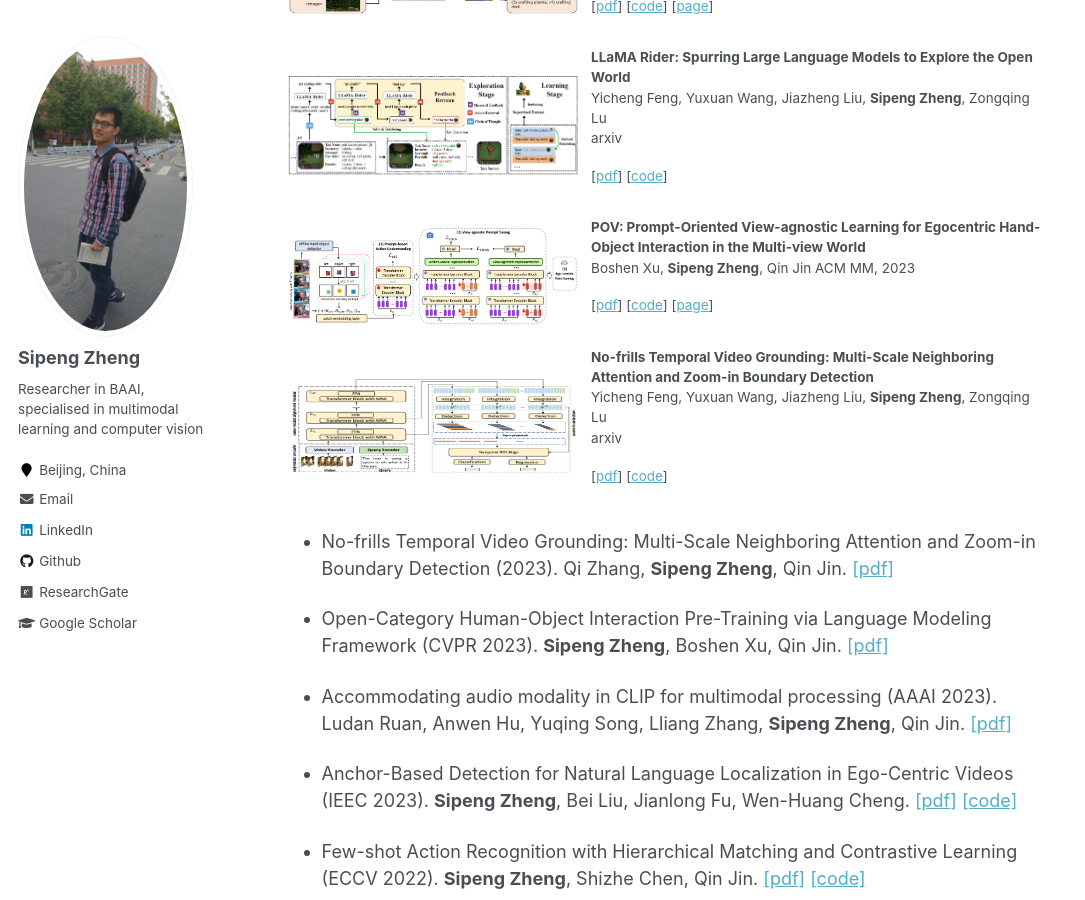
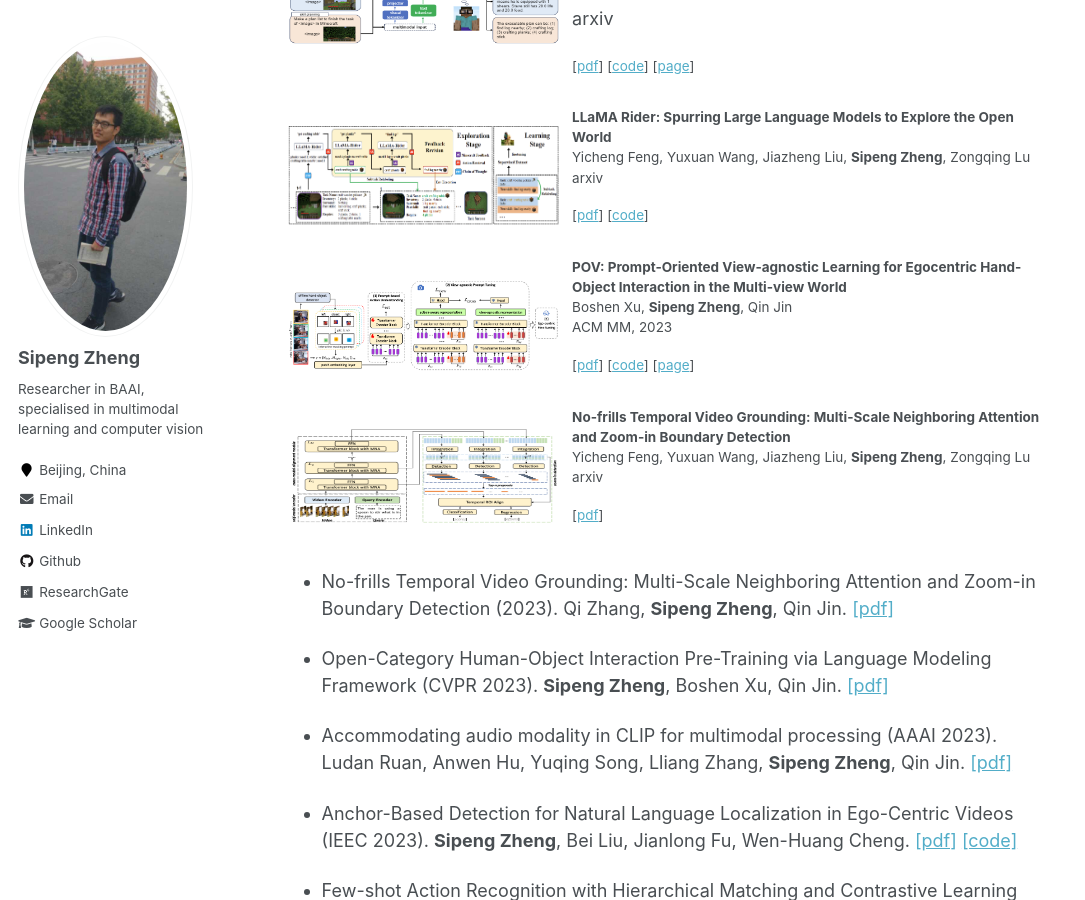
Before and after one commit to zhengsipeng/zhengsipeng.github.io, a Jekyll site: the page built from _pages/about.md, in a window 1280 px wide and 900 px high, scrolled down 1338 px. Shown: the whole window, without its empty margins (0-1085 px from the left). Built offline with Jekyll 4.4.1, drawn with Linux system fonts in a browser that asks for light colours.

Commit message:
update 24.1.4

```diff
--- a/_pages/about.md
+++ b/_pages/about.md
@@ -44,7 +44,7 @@
 <tr style="border: none;">
   <td style="border: none;"> <img src="./images/pubs/steve_eye_23.png" style="height: 100px; width: 500px;"/></td>
   <td style="border: none;">
-        <p><strong>Steve-Eye: Equipping LLM-based Embodied Agents with Visual Perception in Open Worlds</strong><br>
+        <p style="font-size: 18px"><strong>Steve-Eye: Equipping LLM-based Embodied Agents with Visual Perception in Open Worlds</strong><br>
         <b>Sipeng Zheng</b>, Jiazheng Liu, Yicheng Feng, Zongqing Lu<br>
         arxiv
         </p>
@@ -74,7 +74,7 @@
   <td style="border: none;"> <img src="./images/pubs/mm23_pov.png" width="500px" height="100px"/></td>
   <td style="border: none;">
       <p><strong>POV: Prompt-Oriented View-agnostic Learning for Egocentric Hand-Object Interaction in the Multi-view World</strong><br>
-        Boshen Xu, <b>Sipeng Zheng</b>, Qin Jin
+        Boshen Xu, <b>Sipeng Zheng</b>, Qin Jin<br>
         ACM MM, 2023
       </p>
       <p>
@@ -93,8 +93,7 @@
         arxiv
       </p>
       <p>
-          [<a target="_blank" href="https://arxiv.org/abs/2310.08922">pdf</a>]
-          [<a target="_blank" href="https://github.com/PKU-RL/LLaMA-Rider">code</a>]
+          [<a target="_blank" href="https://arxiv.org/abs/2307.10567">pdf</a>]
       </p>
   </td>
 </tr>
```
